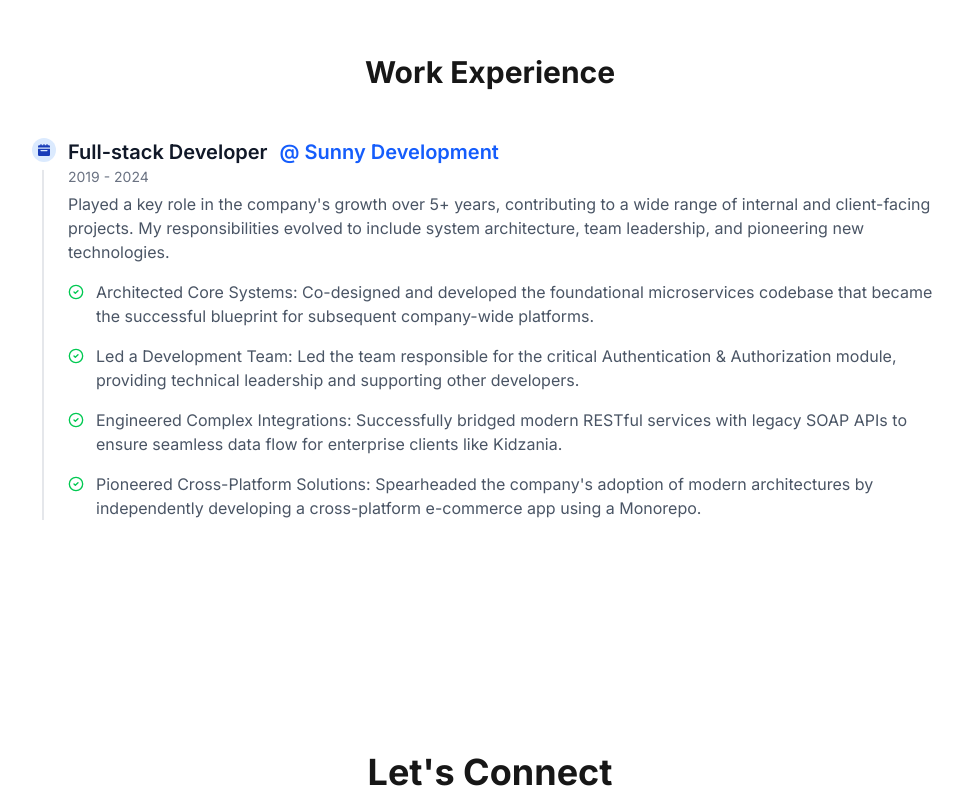
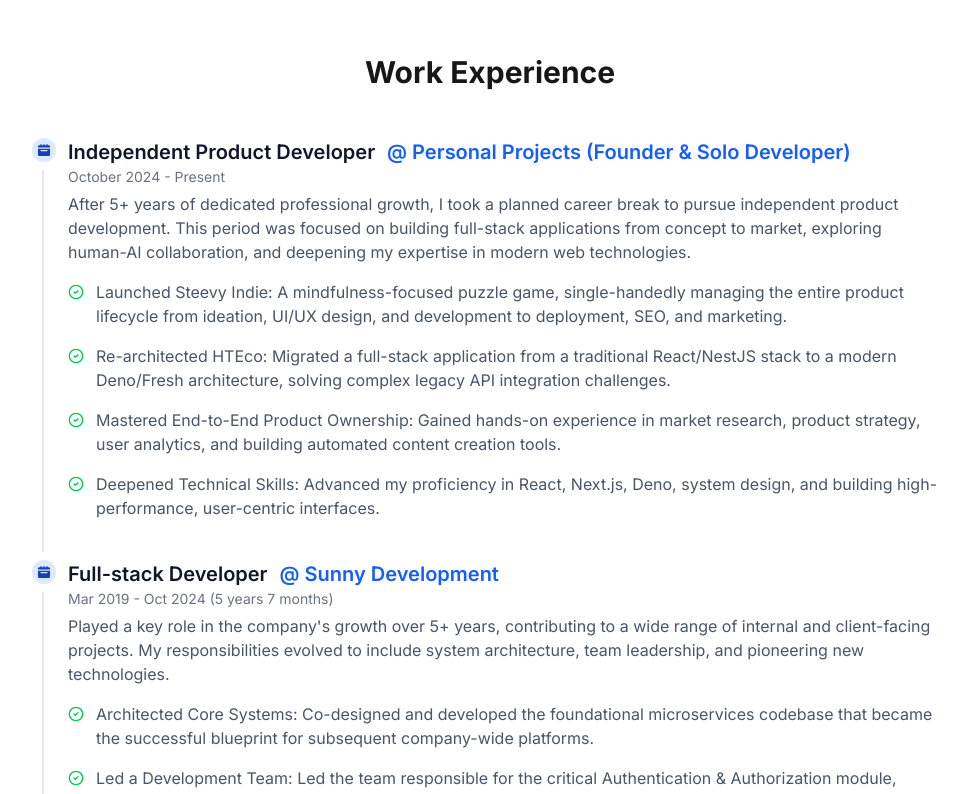
Before and after one commit to minhthong8197/portfolio, a Next.js app: page / in a window 1280 px wide. Shown: the part 3600-4394 px from the top of the page, without its empty margins (150-1113 px from the left). Built offline with nearby package versions, Linux system fonts and the light colour scheme.

Commit message:
feat: update experience

```diff
--- a/components/Experience.tsx
+++ b/components/Experience.tsx
@@ -1,11 +1,25 @@
 // components/Experience.tsx
+
 import { CheckCircle2 } from "lucide-react";
 
 const experience = [
   {
+    company: "Personal Projects (Founder & Solo Developer)",
+    role: "Independent Product Developer",
+    period: "October 2024 - Present",
+    intro:
+      "After 5+ years of dedicated professional growth, I took a planned career break to pursue independent product development. This period was focused on building full-stack applications from concept to market, exploring human-AI collaboration, and deepening my expertise in modern web technologies.",
+    achievements: [
+      "Launched Steevy Indie: A mindfulness-focused puzzle game, single-handedly managing the entire product lifecycle from ideation, UI/UX design, and development to deployment, SEO, and marketing.",
+      "Re-architected HTEco: Migrated a full-stack application from a traditional React/NestJS stack to a modern Deno/Fresh architecture, solving complex legacy API integration challenges.",
+      "Mastered End-to-End Product Ownership: Gained hands-on experience in market research, product strategy, user analytics, and building automated content creation tools.",
+      "Deepened Technical Skills: Advanced my proficiency in React, Next.js, Deno, system design, and building high-performance, user-centric interfaces.",
+    ],
+  },
+  {
     company: "Sunny Development",
     role: "Full-stack Developer",
-    period: "2019 - 2024",
+    period: "Mar 2019 - Oct 2024 (5 years 7 months)",
     intro:
       "Played a key role in the company's growth over 5+ years, contributing to a wide range of internal and client-facing projects. My responsibilities evolved to include system architecture, team leadership, and pioneering new technologies.",
     achievements: [
```
